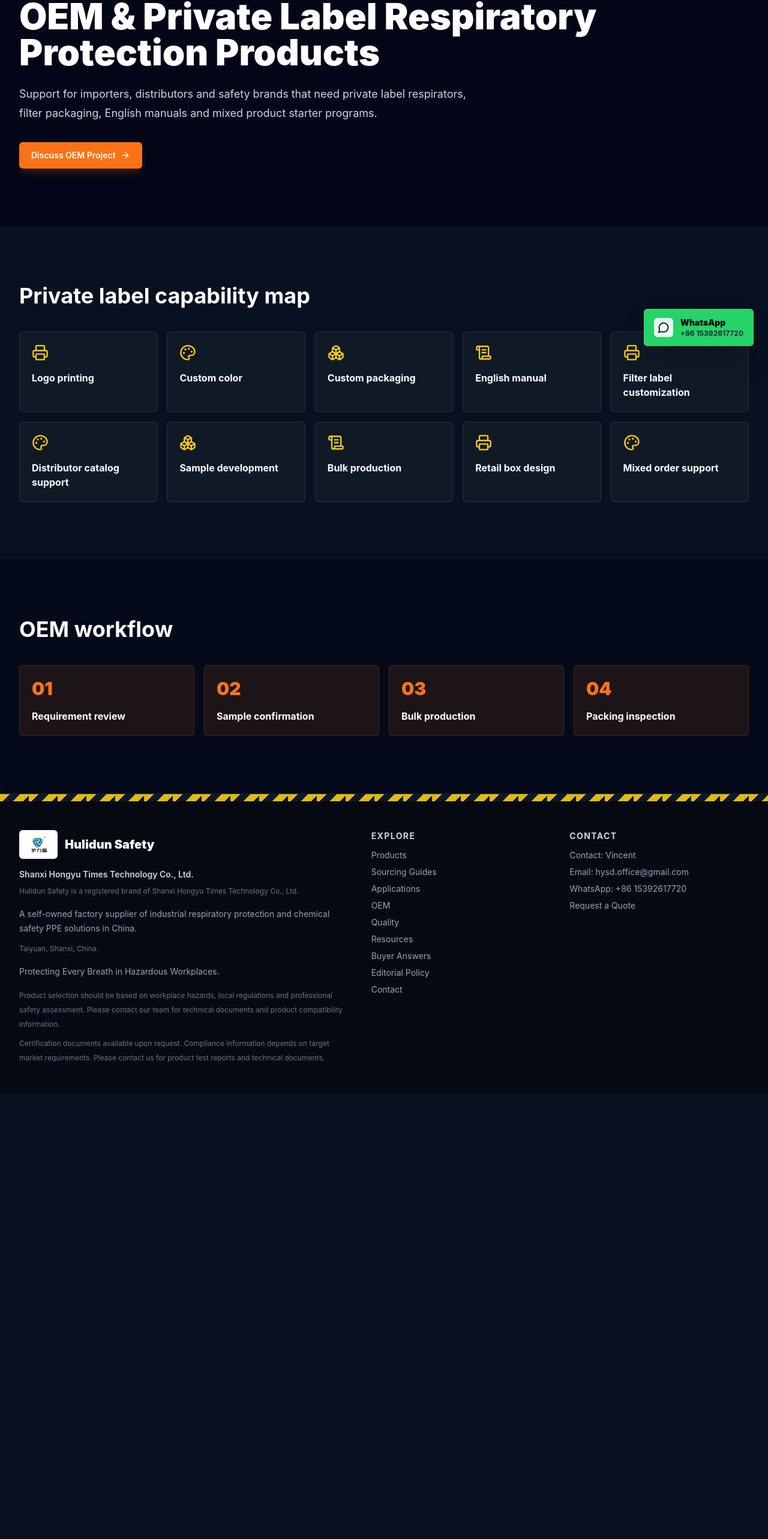
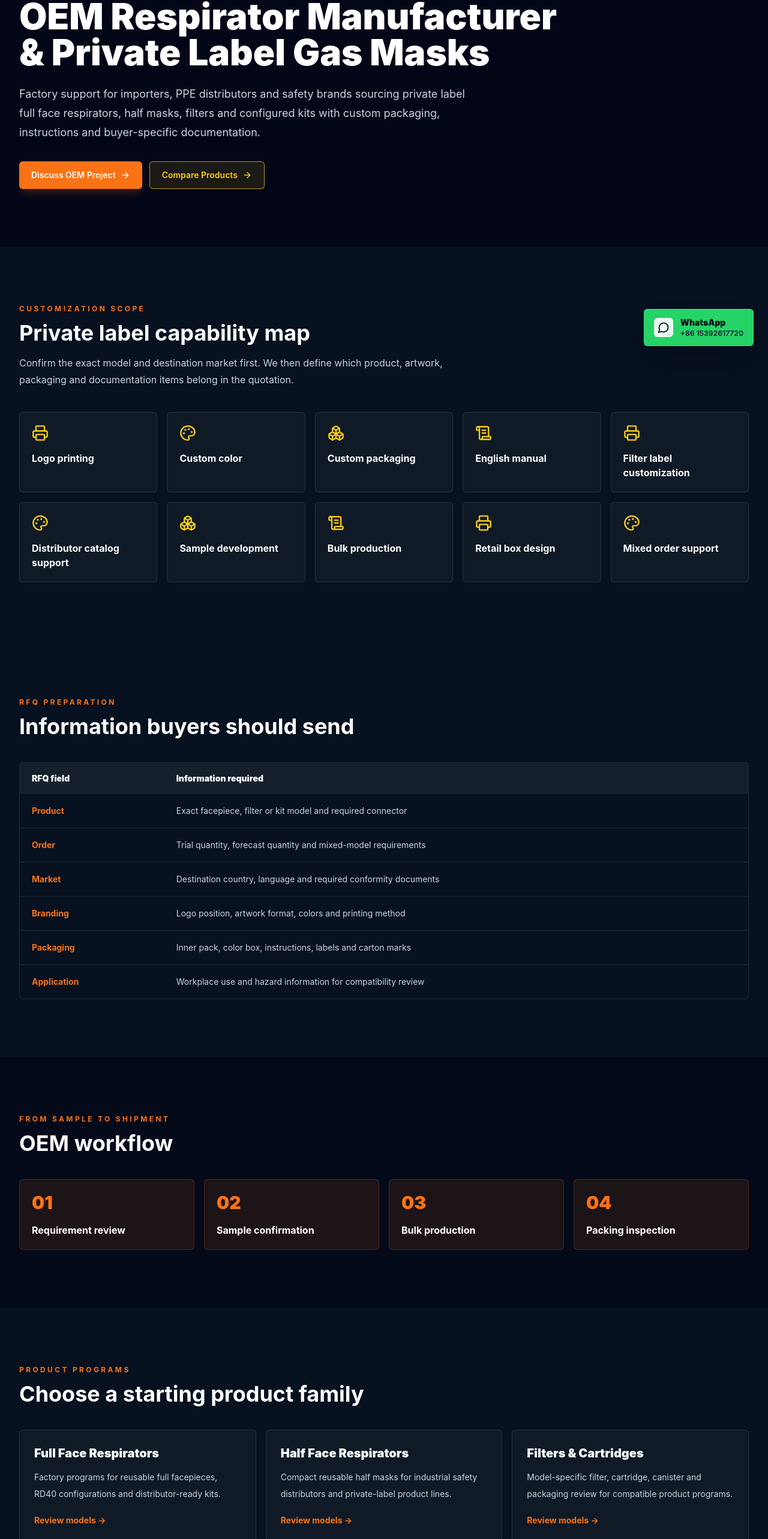
Before and after one commit to hysdoffice-ai/hulidun-safety, a Next.js app: page /oem-private-label in a window 1280 px wide. Shown: the part 199-2765 px from the top of the page at 60% size. Before the commit the page ends 2023 px from the top, so only its background shows below. Built offline with nearby package versions, Linux system fonts and the light colour scheme; no server answers.

Commit message:
Expand OEM respirator sourcing page

```diff
--- a/src/app/answers/page.tsx
+++ b/src/app/answers/page.tsx
@@ -133,7 +133,7 @@ export default function AnswersPage() {
     "@type": "WebPage",
     name: "Respiratory Protection Supplier Answers",
     url: "https://www.hulidun.com/answers/",
-    dateModified: "2026-07-20",
+    dateModified: "2026-07-30",
     about: [
       "respiratory protection manufacturer",
       "full face respirator supplier",
--- a/src/app/oem-private-label/page.tsx
+++ b/src/app/oem-private-label/page.tsx
@@ -1,32 +1,109 @@
 import type { Metadata } from "next";
+import Link from "next/link";
 import { Boxes, Palette, Printer, ScrollText } from "lucide-react";
 import { ButtonLink } from "@/components/button";
 import { Section } from "@/components/section";
 import { oemCapabilities } from "@/data/oem";
 
 export const metadata: Metadata = {
-  title: "OEM Respirator Manufacturer | Private Label Gas Masks & Filters",
+  title: "OEM Respirator Manufacturer | Private Label Gas Masks",
   description:
-    "OEM and private label respiratory protection products with custom packaging, logo printing and distributor support.",
-  alternates: {
-    canonical: "/oem-private-label/"
+    "China OEM respirator manufacturer for private label gas masks, half masks and filters. Review MOQ, samples, packaging, documents and lead time.",
+  alternates: { canonical: "/oem-private-label/" },
+  openGraph: {
+    title: "OEM Respirator Manufacturer & Private Label Gas Masks",
+    description:
+      "OEM respirators, filters and buyer-ready kits with custom logo, packaging, instructions and model-specific document review.",
+    url: "https://www.hulidun.com/oem-private-label/",
+    type: "website"
   }
 };
 
 const icons = [Printer, Palette, Boxes, ScrollText];
 
+const buyerChecklist = [
+  ["Product", "Exact facepiece, filter or kit model and required connector"],
+  ["Order", "Trial quantity, forecast quantity and mixed-model requirements"],
+  ["Market", "Destination country, language and required conformity documents"],
+  ["Branding", "Logo position, artwork format, colors and printing method"],
+  ["Packaging", "Inner pack, color box, instructions, labels and carton marks"],
+  ["Application", "Workplace use and hazard information for compatibility review"]
+];
+
+const faqItems = [
+  {
+    question: "What is the MOQ for private label respirators?",
+    answer:
+      "The reference MOQ starts from 200 pieces. Final MOQ depends on the exact facepiece or filter, stock status, logo method, color box, instruction manual and carton requirements."
+  },
+  {
+    question: "Can a buyer order samples before bulk production?",
+    answer:
+      "Yes. Buyers can request model samples for fit, material, connector, packaging and visual review before confirming a bulk OEM order. Sample availability and cost depend on the selected configuration."
+  },
+  {
+    question: "What can be customized for an OEM respirator order?",
+    answer:
+      "Available scope can include product or packaging logo, color box, user instructions, labels, carton marks, selected colors and configured kits containing compatible facepieces, filters and accessories."
+  },
+  {
+    question: "What documents should an importer request?",
+    answer:
+      "Request the exact-model datasheet, user instructions, filter compatibility information, packing details, label artwork, product photos and available test or conformity documents relevant to the destination market."
+  },
+  {
+    question: "How long does private label production take?",
+    answer:
+      "Available stock is generally prepared in 5–7 days after confirmation. Customized logo, color box, instructions or private-label packaging orders are generally prepared in 10–15 days, subject to final specification and quantity."
+  }
+];
+
 export default function OemPage() {
+  const serviceSchema = {
+    "@context": "https://schema.org",
+    "@type": "Service",
+    "@id": "https://www.hulidun.com/oem-private-label/#service",
+    name: "OEM and Private Label Respirator Manufacturing",
+    serviceType: "OEM respiratory protection manufacturing",
+    provider: { "@id": "https://www.hulidun.com/#organization" },
+    areaServed: "Worldwide",
+    url: "https://www.hulidun.com/oem-private-label/",
+    description:
+      "OEM and private label full face respirators, half masks, filters and buyer-ready kits with custom packaging, instructions and document review.",
+    offers: {
+      "@type": "Offer",
+      availability: "https://schema.org/InStock",
+      url: "https://www.hulidun.com/contact/"
+    }
+  };
+
+  const faqSchema = {
+    "@context": "https://schema.org",
+    "@type": "FAQPage",
+    mainEntity: faqItems.map((item) => ({
+      "@type": "Question",
+      name: item.question,
+      acceptedAnswer: { "@type": "Answer", text: item.answer }
+    }))
+  };
+
   return (
     <>
+      <script type="application/ld+json" dangerouslySetInnerHTML={{ __html: JSON.stringify(serviceSchema) }} />
+      <script type="application/ld+json" dangerouslySetInnerHTML={{ __html: JSON.stringify(faqSchema) }} />
       <section className="bg-slate-950 px-4 py-16 sm:px-6 lg:px-8 lg:py-24">
         <div className="mx-auto max-w-7xl">
           <p className="mb-4 text-sm font-bold uppercase tracking-[0.28em] text-orange">OEM / ODM</p>
-          <h1 className="text-balance text-4xl font-black text-white sm:text-6xl">OEM & Private Label Respiratory Protection Products</h1>
-          <p className="mt-6 max-w-3xl text-lg leading-8 text-slate-300">Support for importers, distributors and safety brands that need private label respirators, filter packaging, English manuals and mixed product starter programs.</p>
-          <div className="mt-8"><ButtonLink href="/contact/">Discuss OEM Project</ButtonLink></div>
+          <h1 className="text-balance text-4xl font-black text-white sm:text-6xl">OEM Respirator Manufacturer & Private Label Gas Masks</h1>
+          <p className="mt-6 max-w-3xl text-lg leading-8 text-slate-300">Factory support for importers, PPE distributors and safety brands sourcing private label full face respirators, half masks, filters and configured kits with custom packaging, instructions and buyer-specific documentation.</p>
+          <div className="mt-8 flex flex-wrap gap-3">
+            <ButtonLink href="/contact/?product=OEM%20Private%20Label%20Respirator">Discuss OEM Project</ButtonLink>
+            <ButtonLink href="/products/" variant="secondary">Compare Products</ButtonLink>
+          </div>
         </div>
       </section>
-      <Section title="Private label capability map">
+
+      <Section eyebrow="Customization Scope" title="Private label capability map" intro="Confirm the exact model and destination market first. We then define which product, artwork, packaging and documentation items belong in the quotation.">
         <div className="grid gap-4 sm:grid-cols-2 lg:grid-cols-5">
           {oemCapabilities.map((item, index) => {
             const Icon = icons[index % icons.length];
@@ -39,7 +116,23 @@ export default function OemPage() {
           })}
         </div>
       </Section>
-      <Section title="OEM workflow" className="bg-slate-950/60">
+
+      <Section eyebrow="RFQ Preparation" title="Information buyers should send">
+        <div className="overflow-x-auto rounded-md border border-white/10">
+          <table className="w-full min-w-[680px] text-left text-sm">
+            <thead className="bg-white/[0.06] text-white">
+              <tr><th className="px-5 py-4 font-black">RFQ field</th><th className="px-5 py-4 font-black">Information required</th></tr>
+            </thead>
+            <tbody className="divide-y divide-white/10">
+              {buyerChecklist.map(([label, value]) => (
+                <tr key={label}><th className="px-5 py-4 font-bold text-orange">{label}</th><td className="px-5 py-4 leading-6 text-slate-300">{value}</td></tr>
+              ))}
+            </tbody>
+          </table>
+        </div>
+      </Section>
+
+      <Section eyebrow="From Sample to Shipment" title="OEM workflow" className="bg-slate-950/60">
         <div className="grid gap-4 md:grid-cols-4">
           {["Requirement review", "Sample confirmation", "Bulk production", "Packing inspection"].map((step, index) => (
             <div key={step} className="rounded-md border border-orange/20 bg-orange/10 p-5">
@@ -49,6 +142,46 @@ export default function OemPage() {
           ))}
         </div>
       </Section>
+
+      <Section eyebrow="Product Programs" title="Choose a starting product family">
+        <div className="grid gap-4 md:grid-cols-3">
+          {[
+            { title: "Full Face Respirators", description: "Factory programs for reusable full facepieces, RD40 configurations and distributor-ready kits.", href: "/full-face-respirators/" },
+            { title: "Half Face Respirators", description: "Compact reusable half masks for industrial safety distributors and private-label product lines.", href: "/half-face-respirators/" },
+            { title: "Filters & Cartridges", description: "Model-specific filter, cartridge, canister and packaging review for compatible product programs.", href: "/respirator-filters-cartridges/" }
+          ].map((item) => (
+            <Link key={item.href} href={item.href} className="rounded-md border border-white/10 bg-white/[0.04] p-6 transition hover:border-orange/50">
+              <h2 className="text-xl font-black text-white">{item.title}</h2>
+              <p className="mt-3 text-sm leading-7 text-slate-300">{item.description}</p>
+              <span className="mt-5 inline-block text-sm font-bold text-orange">Review models →</span>
+            </Link>
+          ))}
+        </div>
+      </Section>
+
+      <Section eyebrow="Buyer Questions" title="OEM respirator FAQ" className="bg-slate-950/60">
+        <div className="grid gap-4 md:grid-cols-2">
+          {faqItems.map((item) => (
+            <article key={item.question} className="rounded-md border border-white/10 bg-white/[0.04] p-6">
+              <h2 className="text-xl font-black text-white">{item.question}</h2>
+              <p className="mt-3 text-sm leading-7 text-slate-300">{item.answer}</p>
+            </article>
+          ))}
+        </div>
+      </Section>
+
+      <Section eyebrow="Procurement Resources" title="Continue your supplier review">
+        <div className="grid gap-4 md:grid-cols-3">
+          {[
+            { title: "OEM MOQ & Sample Checklist", href: "/resources/full-face-respirator-oem-moq-packaging-documents-sample-checklist/" },
+            { title: "How to Choose a Manufacturer", href: "/resources/how-to-choose-full-face-respirator-manufacturer-china/" },
+            { title: "Quality & Documents", href: "/quality/" }
+          ].map((item) => (
+            <Link key={item.href} href={item.href} className="rounded-md border border-white/10 bg-navy p-5 font-bold text-white transition hover:border-orange/50 hover:text-orange">{item.title}</Link>
+          ))}
+        </div>
+        <div className="mt-8"><ButtonLink href="/contact/?product=OEM%20Private%20Label%20Respirator">Send Model-Specific RFQ</ButtonLink></div>
+      </Section>
     </>
   );
 }
--- a/src/app/sitemap.ts
+++ b/src/app/sitemap.ts
@@ -6,14 +6,15 @@ import { resources } from "@/data/resources";
 import { productCategoryLandings } from "@/data/product-categories";
 
 const baseUrl = "https://www.hulidun.com";
-const defaultContentUpdate = "2026-07-29";
+const defaultContentUpdate = "2026-07-30";
 
 const staticRouteUpdates: Record<string, string> = {
   "": "2026-07-25",
   "/products": "2026-07-29",
   "/industries": "2026-07-25",
   "/resources": "2026-07-29",
-  "/answers": "2026-07-20",
+  "/answers": "2026-07-30",
+  "/oem-private-label": "2026-07-30",
   "/editorial-policy": "2026-07-20"
 };
 
```
Also changed, not shown: public/ai.txt.
